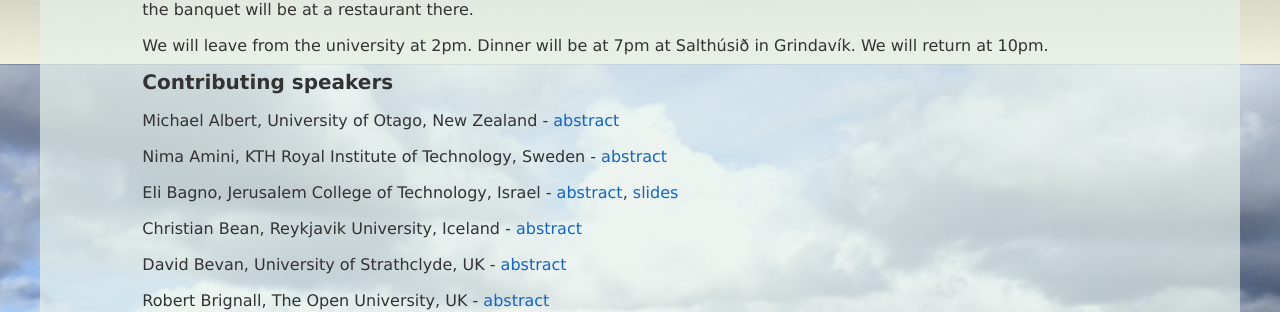
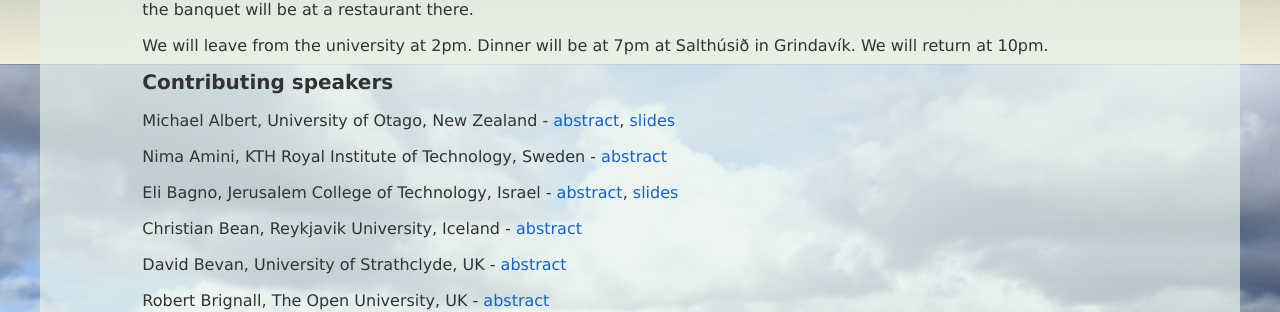
Before and after one commit to pp2017/pp2017.github.io, a Jekyll site: the page built from programme.md, in a window 1280 px wide and 900 px high, scrolled down 1587 px. Shown: the part 149-461 px from the top of the window. Built offline with Jekyll 4.4.1, drawn with Linux system fonts in a browser that asks for light colours; nearby versions of some CDN libraries; formulas are drawn with MathJax 3.

Commit message:
michaels slides

```diff
--- a/programme.md
+++ b/programme.md
@@ -163,7 +163,7 @@ Grindavík. We will return at 10pm.
 
 ##Contributing speakers
 
-Michael Albert, University of Otago, New Zealand - [abstract][michael_albert]
+Michael Albert, University of Otago, New Zealand - [abstract][michael_albert], [slides][michael_albert_slides]
 
 Nima Amini, KTH Royal Institute of Technology, Sweden - [abstract][nima_amini]
 
@@ -336,6 +336,8 @@ Alexander Woo, University of Idaho, USA - [abstract][alexander_woo]
 [jennifer_galovich_slides]: /assets/pdf/slides/jennifer_galovich.pdf
 [bridget_tenner_slides]: /assets/pdf/slides/bridget_tenner.pdf
 [luca_ferrari_slides]: /assets/pdf/slides/luca_ferrari.pdf
+[michael_albert_slides]: /assets/pdf/slides/michael_albert.pdf
+
 
 <!-- [permpal]: /assets/pdf/posters/talks/permpal.txt
 
```
Also changed, not shown: 1 other file.
